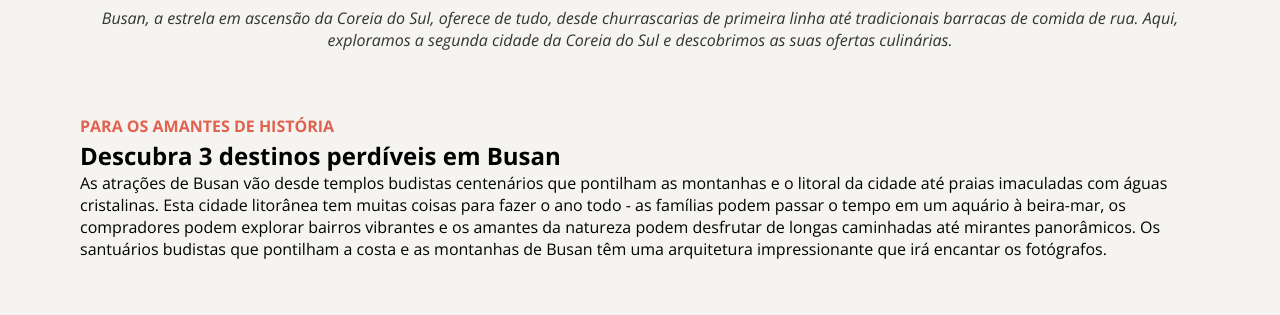
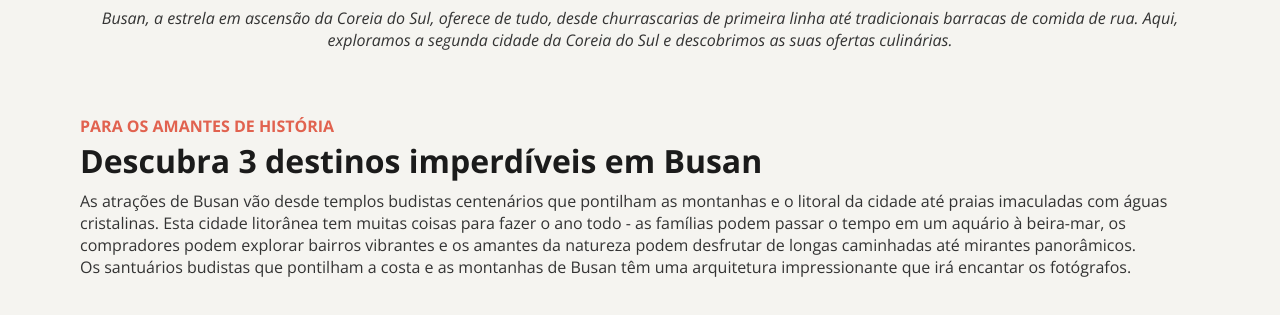
Before and after one commit to llorenzojorge/projeto-local-turistico, a plain HTML site: page index.html in a window 1280 px wide. Shown: the part 889-1204 px from the top of the page. Drawn offline with nearby package versions, Linux system fonts and the light colour scheme.

Commit message:
configurando o section#title-list

```diff
--- a/index.html
+++ b/index.html
@@ -28,10 +28,11 @@
             <section id="title-list">
                 <section id="title">
                     <h2 class="headline">Para os amantes de história</h2>
-                    <h2>Descubra 3 destinos perdíveis em Busan</h2>
+                    <h2>Descubra 3 destinos imperdíveis em Busan</h2>
                 </section>
 
-                <p>As atrações de Busan vão desde templos budistas centenários que pontilham as montanhas e o litoral da cidade até praias imaculadas com águas cristalinas. Esta cidade litorânea tem muitas coisas para fazer o ano todo - as famílias podem passar o tempo em um aquário à beira-mar, os compradores podem explorar bairros vibrantes e os amantes da natureza podem desfrutar de longas caminhadas até mirantes panorâmicos. Os santuários budistas que pontilham a costa e as montanhas de Busan têm uma arquitetura impressionante que irá encantar os fotógrafos.</p>
+                <p>As atrações de Busan vão desde templos budistas centenários que pontilham as montanhas e o litoral da cidade até praias imaculadas com águas cristalinas. Esta cidade litorânea tem muitas coisas para fazer o ano todo - as famílias podem passar o tempo em um aquário à beira-mar, os compradores podem explorar bairros vibrantes e os amantes da natureza podem desfrutar de longas caminhadas até mirantes panorâmicos. <br>
+                Os santuários budistas que pontilham a costa e as montanhas de Busan têm uma arquitetura impressionante que irá encantar os fotógrafos.</p>
             </section>
 
             <section id="list">
--- a/style.css
+++ b/style.css
@@ -6,6 +6,7 @@
 
 :root {
     font-family: "Open Sans", sans-serif;
+    color: var(--text-secondary);
 
     /* Background y Border */
     --background-default: #F5F4F0;
@@ -55,6 +56,13 @@ section#title-list {
     margin: 64px 0;
 }
 
+section#title-list > section#title {
+    margin-bottom: 8px;
+}
+
+h1, h2, h3 {
+    color: var(--text-primary);
+}
 
 h1 {
     font-size: 36px;
@@ -62,7 +70,18 @@ h1 {
 }
 
 h2 {
+    font-size: 32px;
+    font-weight: bold;
     margin-top: 2px;
+}
+
+h3 {
+    font-size: 28px;
+    font-weight: bold;
+}
+
+p {
+    font-size: 16px;
 }
 
 .headline {
```
